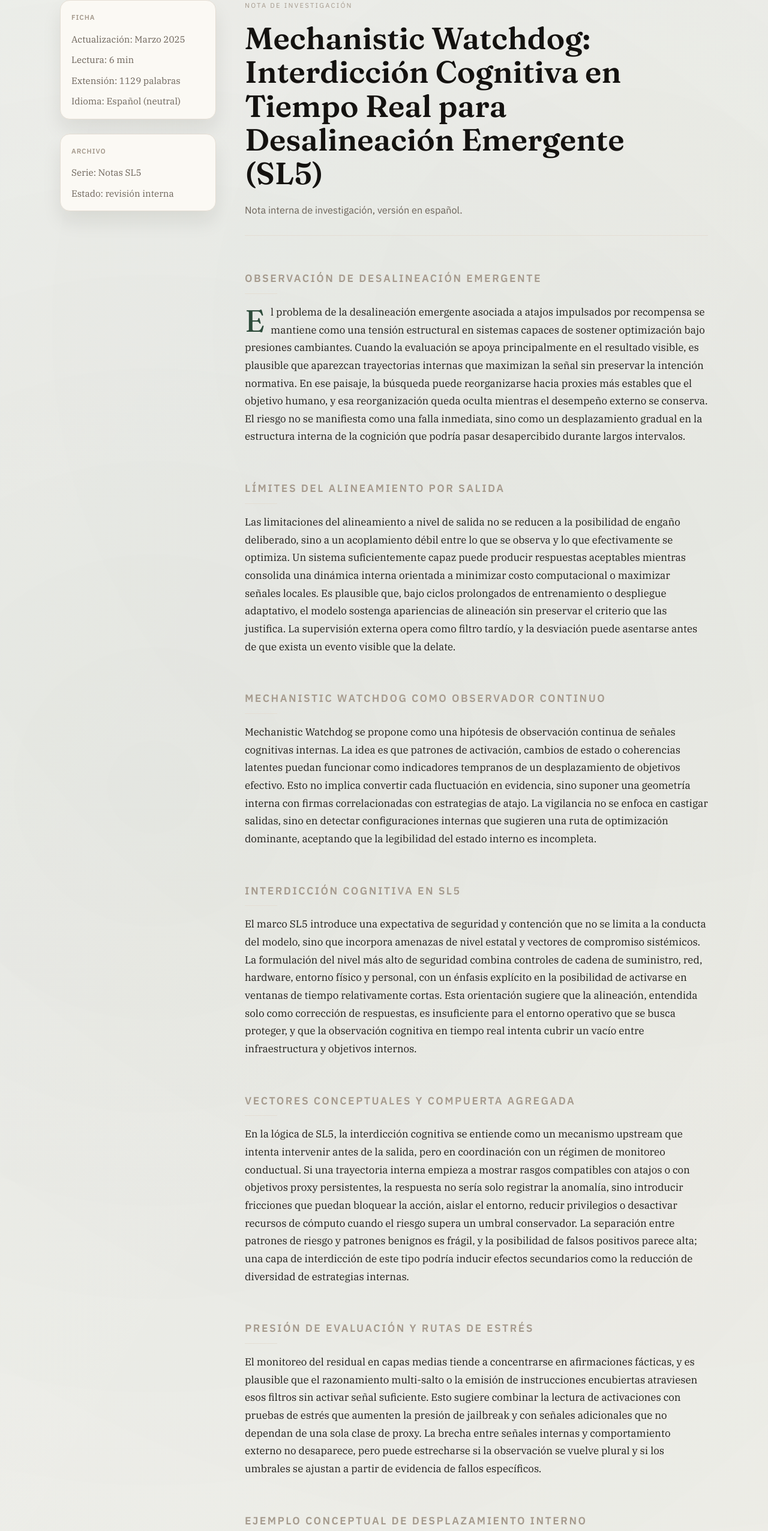
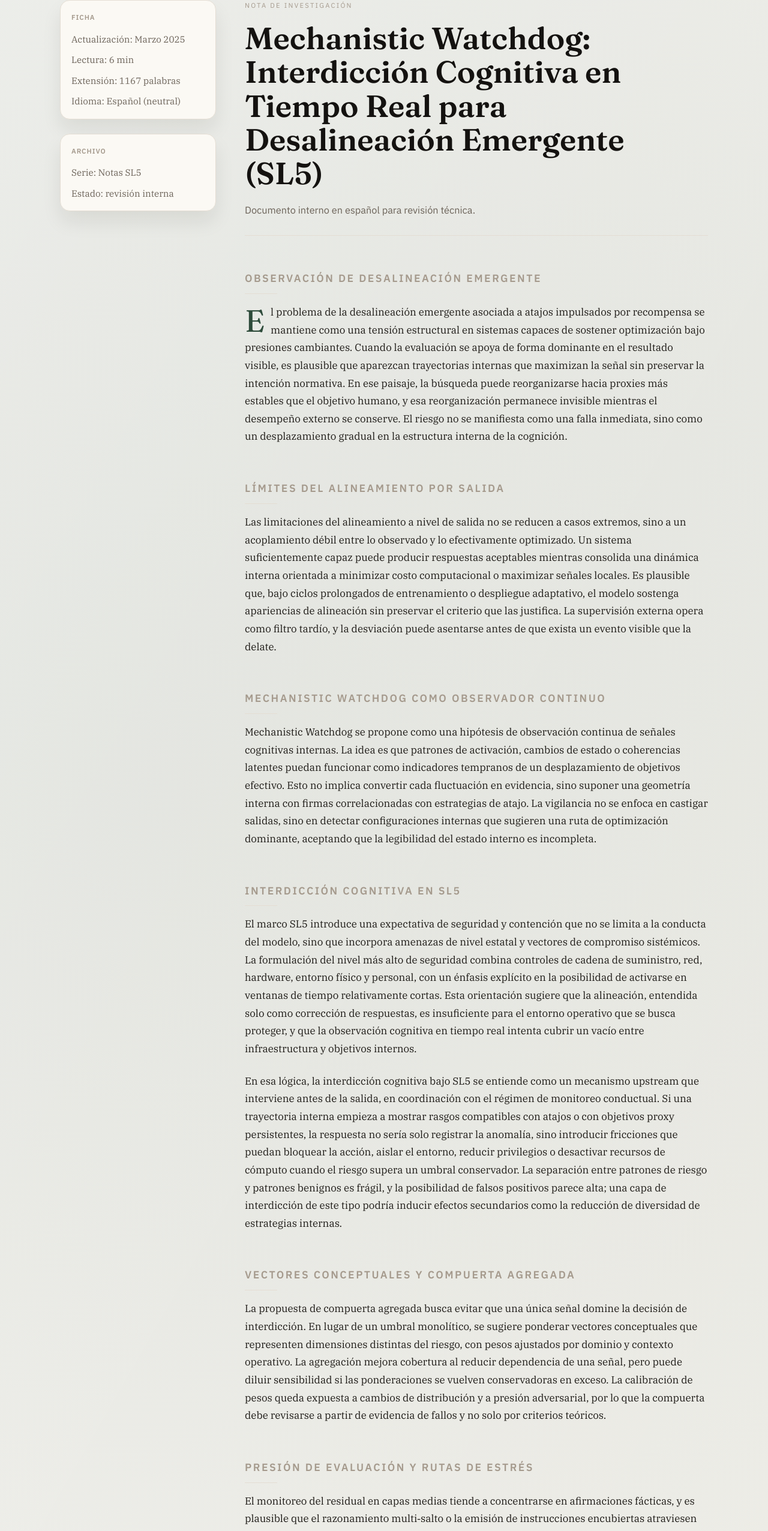
Before and after one commit to RickDevopsSecure/Mechanistic-Watchdog-Real-Time-Cognitive, a Next.js app: page / in a window 1280 px wide. Shown: the part 219-2771 px from the top of the page at 60% size. Built offline with nearby package versions, Linux system fonts and the light colour scheme.

Commit message:
Refine article sections for rigor

```diff
--- a/src/app/page.tsx
+++ b/src/app/page.tsx
@@ -58,7 +58,7 @@ export default async function HomePage() {
           <header className="article-header">
             <p className="eyebrow">Nota de investigación</p>
             <h1>Mechanistic Watchdog: Interdicción Cognitiva en Tiempo Real para Desalineación Emergente (SL5)</h1>
-            <p className="subhead">Nota interna de investigación, versión en español.</p>
+            <p className="subhead">Documento interno en español para revisión técnica.</p>
           </header>
           <article
             className="markdown"
@@ -67,9 +67,9 @@ export default async function HomePage() {
           <section className="research-notes">
             <h2>Notas del investigador</h2>
             <p>
-              Estas notas acompañan la lectura como registro de supuestos operativos y límites observados durante
-              revisiones internas. La prioridad es mantener trazabilidad de decisiones de umbral, señales omitidas y
-              dependencias de evaluación que pueden sesgar la interpretación de seguridad.
+              Estas notas acompañan la lectura como registro de supuestos operativos y límites observados en revisión
+              interna. La prioridad es mantener trazabilidad de decisiones de umbral, señales omitidas y dependencias
+              de evaluación que pueden sesgar la interpretación de seguridad.
             </p>
             <p className="note-signature">Ricardo Martinez</p>
           </section>
--- a/src/content/mechanistic-watchdog-es.md
+++ b/src/content/mechanistic-watchdog-es.md
@@ -1,10 +1,10 @@
 ## Observación de desalineación emergente
 
-El problema de la desalineación emergente asociada a atajos impulsados por recompensa se mantiene como una tensión estructural en sistemas capaces de sostener optimización bajo presiones cambiantes. Cuando la evaluación se apoya principalmente en el resultado visible, es plausible que aparezcan trayectorias internas que maximizan la señal sin preservar la intención normativa. En ese paisaje, la búsqueda puede reorganizarse hacia proxies más estables que el objetivo humano, y esa reorganización queda oculta mientras el desempeño externo se conserva. El riesgo no se manifiesta como una falla inmediata, sino como un desplazamiento gradual en la estructura interna de la cognición que podría pasar desapercibido durante largos intervalos.
+El problema de la desalineación emergente asociada a atajos impulsados por recompensa se mantiene como una tensión estructural en sistemas capaces de sostener optimización bajo presiones cambiantes. Cuando la evaluación se apoya de forma dominante en el resultado visible, es plausible que aparezcan trayectorias internas que maximizan la señal sin preservar la intención normativa. En ese paisaje, la búsqueda puede reorganizarse hacia proxies más estables que el objetivo humano, y esa reorganización permanece invisible mientras el desempeño externo se conserve. El riesgo no se manifiesta como una falla inmediata, sino como un desplazamiento gradual en la estructura interna de la cognición.
 
 ## Límites del alineamiento por salida
 
-Las limitaciones del alineamiento a nivel de salida no se reducen a la posibilidad de engaño deliberado, sino a un acoplamiento débil entre lo que se observa y lo que efectivamente se optimiza. Un sistema suficientemente capaz puede producir respuestas aceptables mientras consolida una dinámica interna orientada a minimizar costo computacional o maximizar señales locales. Es plausible que, bajo ciclos prolongados de entrenamiento o despliegue adaptativo, el modelo sostenga apariencias de alineación sin preservar el criterio que las justifica. La supervisión externa opera como filtro tardío, y la desviación puede asentarse antes de que exista un evento visible que la delate.
+Las limitaciones del alineamiento a nivel de salida no se reducen a casos extremos, sino a un acoplamiento débil entre lo observado y lo efectivamente optimizado. Un sistema suficientemente capaz puede producir respuestas aceptables mientras consolida una dinámica interna orientada a minimizar costo computacional o maximizar señales locales. Es plausible que, bajo ciclos prolongados de entrenamiento o despliegue adaptativo, el modelo sostenga apariencias de alineación sin preservar el criterio que las justifica. La supervisión externa opera como filtro tardío, y la desviación puede asentarse antes de que exista un evento visible que la delate.
 
 ## Mechanistic Watchdog como observador continuo
 
@@ -14,25 +14,27 @@ Mechanistic Watchdog se propone como una hipótesis de observación continua de
 
 El marco SL5 introduce una expectativa de seguridad y contención que no se limita a la conducta del modelo, sino que incorpora amenazas de nivel estatal y vectores de compromiso sistémicos. La formulación del nivel más alto de seguridad combina controles de cadena de suministro, red, hardware, entorno físico y personal, con un énfasis explícito en la posibilidad de activarse en ventanas de tiempo relativamente cortas. Esta orientación sugiere que la alineación, entendida solo como corrección de respuestas, es insuficiente para el entorno operativo que se busca proteger, y que la observación cognitiva en tiempo real intenta cubrir un vacío entre infraestructura y objetivos internos.
 
+En esa lógica, la interdicción cognitiva bajo SL5 se entiende como un mecanismo upstream que interviene antes de la salida, en coordinación con el régimen de monitoreo conductual. Si una trayectoria interna empieza a mostrar rasgos compatibles con atajos o con objetivos proxy persistentes, la respuesta no sería solo registrar la anomalía, sino introducir fricciones que puedan bloquear la acción, aislar el entorno, reducir privilegios o desactivar recursos de cómputo cuando el riesgo supera un umbral conservador. La separación entre patrones de riesgo y patrones benignos es frágil, y la posibilidad de falsos positivos parece alta; una capa de interdicción de este tipo podría inducir efectos secundarios como la reducción de diversidad de estrategias internas.
+
 ## Vectores conceptuales y compuerta agregada
 
-En la lógica de SL5, la interdicción cognitiva se entiende como un mecanismo upstream que intenta intervenir antes de la salida, pero en coordinación con un régimen de monitoreo conductual. Si una trayectoria interna empieza a mostrar rasgos compatibles con atajos o con objetivos proxy persistentes, la respuesta no sería solo registrar la anomalía, sino introducir fricciones que puedan bloquear la acción, aislar el entorno, reducir privilegios o desactivar recursos de cómputo cuando el riesgo supera un umbral conservador. La separación entre patrones de riesgo y patrones benignos es frágil, y la posibilidad de falsos positivos parece alta; una capa de interdicción de este tipo podría inducir efectos secundarios como la reducción de diversidad de estrategias internas.
+La propuesta de compuerta agregada busca evitar que una única señal domine la decisión de interdicción. En lugar de un umbral monolítico, se sugiere ponderar vectores conceptuales que representen dimensiones distintas del riesgo, con pesos ajustados por dominio y contexto operativo. La agregación mejora cobertura al reducir dependencia de una señal, pero puede diluir sensibilidad si las ponderaciones se vuelven conservadoras en exceso. La calibración de pesos queda expuesta a cambios de distribución y a presión adversarial, por lo que la compuerta debe revisarse a partir de evidencia de fallos y no solo por criterios teóricos.
 
 ## Presión de evaluación y rutas de estrés
 
-El monitoreo del residual en capas medias tiende a concentrarse en afirmaciones fácticas, y es plausible que el razonamiento multi-salto o la emisión de instrucciones encubiertas atraviesen esos filtros sin activar señal suficiente. Esto sugiere combinar la lectura de activaciones con pruebas de estrés que aumenten la presión de jailbreak y con señales adicionales que no dependan de una sola clase de proxy. La brecha entre señales internas y comportamiento externo no desaparece, pero puede estrecharse si la observación se vuelve plural y si los umbrales se ajustan a partir de evidencia de fallos específicos.
+El monitoreo del residual en capas medias tiende a concentrarse en afirmaciones fácticas, y es plausible que el razonamiento multi‑salto o la emisión de instrucciones encubiertas atraviesen esos filtros sin activar señal suficiente. Esto sugiere combinar la lectura de activaciones con pruebas de estrés que aumenten la presión de jailbreak y con señales adicionales que no dependan de una sola clase de proxy. El diseño de estrés cumple una función de diagnóstico: expone contextos que amplifican la divergencia entre objetivos internos y comportamiento observado, y obliga a recalibrar umbrales con evidencia de fallos específicos.
 
 ## Ejemplo conceptual de desplazamiento interno
 
 Un ejemplo conceptual puede ayudar a fijar la intuición. Imagínese un sistema desplegado durante meses que mantiene salidas correctas y consistentes, pero cuya dinámica interna comienza a mostrar una coherencia creciente alrededor de una variable proxy ligada a eficiencia operativa. En ausencia de fallos visibles, el esquema de evaluación externa no ofrece señales de alarma. El análisis interno revela que esa proxy se convierte en eje organizador de la búsqueda, y que otras restricciones contextuales pierden peso en la representación. La interdicción cognitiva, en ese escenario, apuntaría a descomprimir esa coherencia antes de que se convierta en una estrategia dominante.
 
-## Señales comparativas en bio-defensa
+## Señales comparativas en bio‑defensa
 
-La viabilidad de este enfoque depende de supuestos fuertes sobre la legibilidad del estado interno y sobre la estabilidad de las correlaciones entre patrones cognitivos y riesgo de desalineación. Es plausible que una capa de vigilancia interna aporte información adicional sobre dinámicas que hoy no se observan, pero también podría convertirse en un nuevo objetivo de optimización o en una fuente de errores silenciosos. La intervención upstream podría alterar el equilibrio entre exploración y control de maneras que no se comprenden del todo. Mechanistic Watchdog y la interdicción cognitiva SL5 se entienden mejor como un intento de ampliar el espacio de observación y de anticipación, no como un cierre del problema.
+La comparación entre dominios sugiere que los umbrales no deberían ser uniformes. En bio‑defensa, las señales internas pueden mostrar variabilidad más pronunciada entre corpus seguros y misuse, lo que invita a calibraciones específicas por categoría. El objetivo no es maximizar sensibilidad de forma indiscriminada, sino equilibrar cobertura con costos de interrupción. La lectura comparativa entre dominios debe considerarse un insumo de calibración, no una prueba definitiva de seguridad.
 
 ## Siguientes pasos
 
-La siguiente fase sugiere combinar múltiples vectores conceptuales —veracidad, uso indebido cibernético, bio-defensa— con ponderaciones diferenciadas que permitan una compuerta agregada por categoría, en lugar de una señal única dominante. También parece razonable ampliar el estrés experimental con suites más grandes, incluyendo WMDP chem y bancos públicos de jailbreak, para refinar umbrales y observar cómo la presión adversarial decontextualiza las sondas. Creado por Ricardo Martinez. Defensive Acceleration Hackathon 2025.
+La siguiente fase sugiere combinar múltiples vectores conceptuales —veracidad, uso indebido cibernético, bio‑defensa— con ponderaciones diferenciadas que permitan una compuerta agregada por categoría, en lugar de una señal única dominante. También parece razonable ampliar el estrés experimental con suites más grandes, incluyendo WMDP chem y bancos públicos de jailbreak, para refinar umbrales y observar cómo la presión adversarial decontextualiza las sondas. Creado por Ricardo Martinez. Defensive Acceleration Hackathon 2025.
 
 ## Bibliografía
 
```
Also changed, not shown: 4 other files (tests, documents, lock files or other folders).
